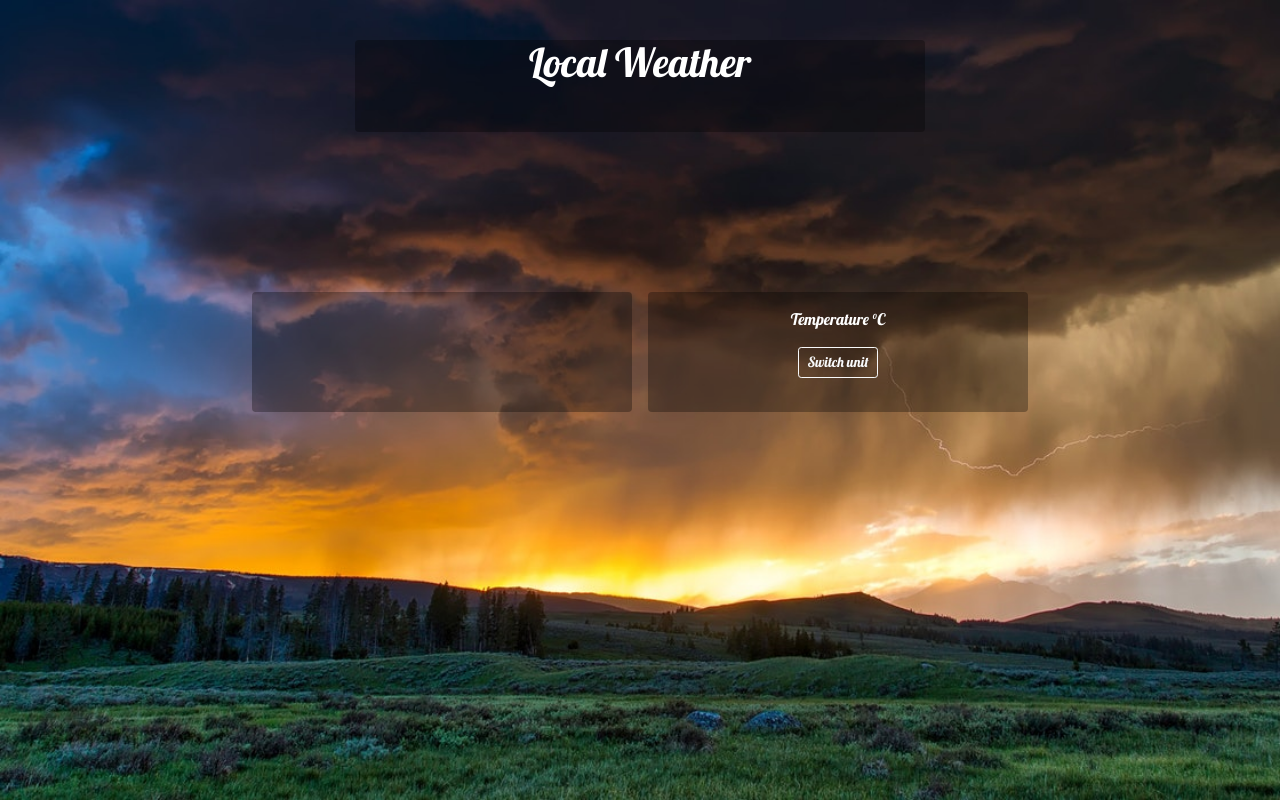
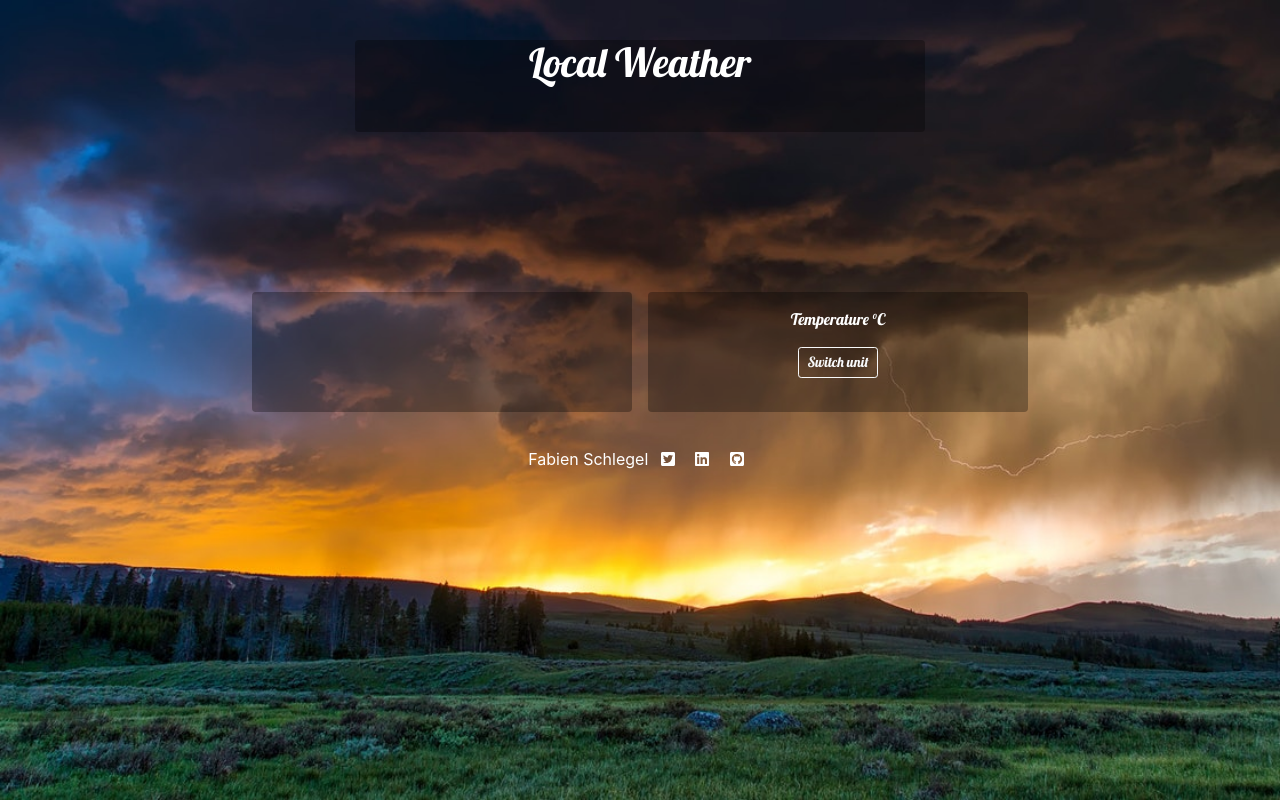
Before and after one commit to Humch/localWeather, a plain HTML site: page index.html in a window 1280 px wide. Drawn offline with nearby package versions, Linux system fonts and the light colour scheme.

Commit message:
update project

```diff
--- a/index.html
+++ b/index.html
@@ -34,6 +34,14 @@
                 <button type="button" onclick="switchUnit()" class="btn btn-outline-light btn-sm">Switch unit</button>
             </div>
         </div>
+        <div class="footerRow row align-items-center justify-content-center">
+            <div class="col-6">
+                <p class="text-center text-white">Fabien Schlegel
+                    <a class="button footer-icon" href="https://twitter.com/fabienschlegel"><i class="fab fa-twitter-square"></i></a>
+                    <a class="button footer-icon" href="www.linkedin.com/in/fabien-schlegel"><i class="fab fa-linkedin"></i></a>
+                    <a class="button footer-icon" href="https://github.com/Humch"><i class="fab fa-github-square"></i></a></p>
+            </div>
+        </div>
     </div>
     <div id="noGeolocation" class="modal fade" tabindex="-1" role="dialog" aria-labelledby="noGeolocation" aria-hidden="true">
         <div class="modal-dialog modal-sm">
--- a/localWeather.css
+++ b/localWeather.css
@@ -64,3 +64,14 @@ div.all-padding {
     padding : 15px !important;
     min-height: 120px;
 }
+
+a.footer-icon {
+  margin-left: .5em;
+  margin-right: .5em;
+  color: white !important;
+}
+
+div.footerRow {
+  padding-top : 30px;
+  height: 10vh;
+}
--- a/localWeather.js
+++ b/localWeather.js
@@ -10,12 +10,11 @@ function displayWeather(weather) {
 }
 
 function switchUnit() {
-    console.log("bip !");
     $("#weatherTemperature").empty();
     $("#weatherTemperatureUnit").empty();
     if( celsius === 1) {
         celsius = 0;
-        fahrenheitTemp = (celsiusTemp * 1.8) + 32;
+        fahrenheitTemp = ((celsiusTemp * 1.8) + 32).toFixed(2);
         $("#weatherTemperature").append(fahrenheitTemp);
         $("#weatherTemperatureUnit").append("° F");
     } else {
```
